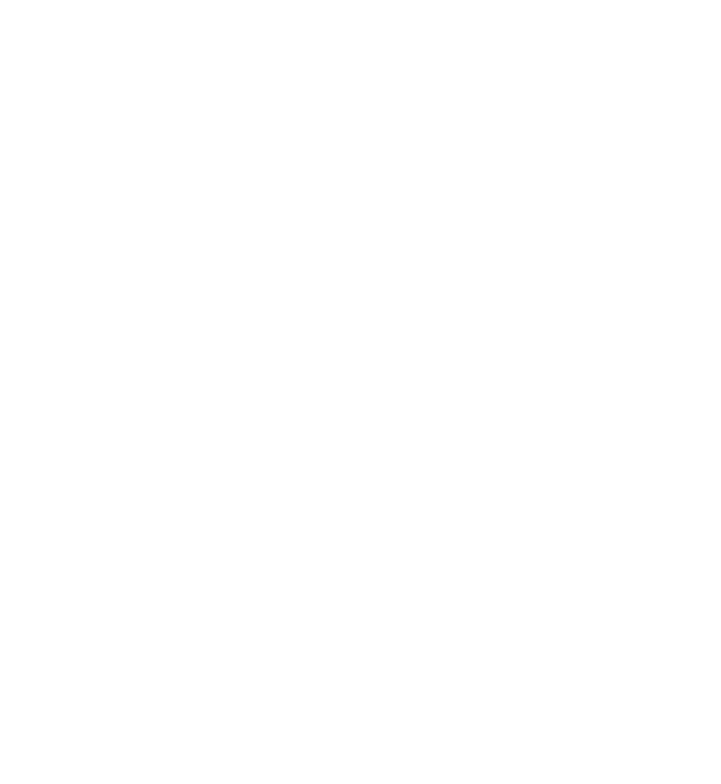
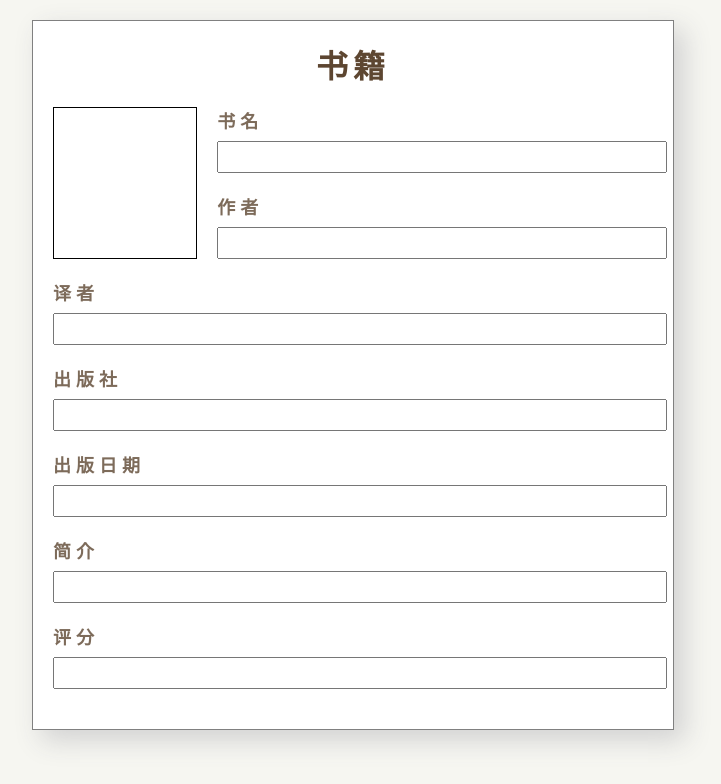
Before and after one commit to Forwhfang/SpringCloudHomework, a Vue app in the folder Vue/: page /modification in a window 1280 px wide. Shown: the top 784 px of the page, without its empty margins (287-1008 px from the left). Built offline with nearby package versions, Linux system fonts and the light colour scheme.

Commit message:
add: add /modification page

```diff
--- a/Vue/src/App.vue
+++ b/Vue/src/App.vue
@@ -5,6 +5,13 @@
 </template>
 
 <style>
+html, body, #app {
+  width: 100%;
+  height: 100%;
+  margin: 0;
+  padding: 0;
+}
+
 #app {
   font-family: Avenir, Helvetica, Arial, sans-serif;
   -webkit-font-smoothing: antialiased;
--- a/Vue/src/router/index.js
+++ b/Vue/src/router/index.js
@@ -1,6 +1,7 @@
 import Vue from 'vue'
 import VueRouter from 'vue-router'
 import Books from '../views/Books.vue'
+import Modification from '../views/Modification.vue'
 
 Vue.use(VueRouter)
 
@@ -14,7 +15,13 @@
     path: '/books',
     name: 'Books',
     component: Books
-  }
+  },
+  /* modification */
+  {
+    path: '/modification',
+    name: 'Modification',
+    component: Modification
+  },
 ]
 
 const router = new VueRouter({
--- /dev/null
+++ b/Vue/src/views/Modification.vue
@@ -0,0 +1,128 @@
+<template>
+    <div class="bg">
+        <div class="form">
+            <div class="form-head">{{title}}</div>
+
+            <div class="mandatory">
+            <div class="poster"></div>
+            <div class="text">
+                <div class="form-item">
+                <label class="item-label" for="name">书名</label>
+                <input class="item-input" id="name" v-model="name" />
+                </div>
+                <div class="form-item">
+                <label class="item-label" for="author">作者</label>
+                <input class="item-input" id="author" v-model="author" />
+                </div>
+            </div>
+            </div>
+
+            <div class="optional">
+            <div class="form-item">
+                <label class="item-label" for="translator">译者</label>
+                <input class="item-input" id="translator" v-model="translator" />
+            </div>
+            <div class="form-item">
+                <label class="item-label" for="press">出版社</label>
+                <input class="item-input" id="press" v-model="press" />
+            </div>
+            <div class="form-item">
+                <label class="item-label" for="pubdate">出版日期</label>
+                <input class="item-input" id="pubdate" v-model="pubdate" />
+            </div>
+            <div class="form-item">
+                <label class="item-label" for="quote">简介</label>
+                <input class="item-input" id="quote" v-model="quote" />
+            </div>
+            <div class="form-item">
+                <label class="item-label" for="star">评分</label>
+                <input class="item-input" id="star" v-model="star" />
+            </div>
+            </div>
+        </div>
+    </div>
+</template>
+
+<script>
+export default {
+    name: "Modification",
+    props: {
+        book: Object,
+    },
+    data() {
+        return {
+            title: '书籍',
+        }
+    },
+    watch: {
+        book(v) {
+            if (v) this.title = "修改"
+        }
+    }
+};
+</script>
+
+<style>
+.bg {
+    position: absolute;
+    top: 0;
+    left: 0;
+    width: 100%;
+    height: 100%;
+    background-color: #f6f6f1;
+}
+.form {
+    margin: 20px auto;
+    padding: 20px;
+
+    border: 1px solid gray;
+    box-shadow: 10px 10px 25px 1px lightgray;
+    background-color: white;
+
+    width: 600px;
+    min-width: 600px;
+}
+.form-head {
+    font-size: xx-large;
+    font-weight: bolder;
+    letter-spacing: 5px;
+    margin-bottom: 20px;
+    color: rgb(93, 70, 49);
+}
+.form-item {
+    margin-bottom: 20px;
+    display: flex;
+    flex-direction: column;
+    align-items: flex-start;
+}
+.item-label {
+    font-size: large;
+    font-weight: bold;
+    letter-spacing: 5px;
+    margin-bottom: 8px;
+    color: rgb(93, 70, 49, 0.8);
+}
+.item-input {
+    width: 100%;
+    height: 18px;
+    padding: 5px;
+}
+.mandatory {
+    display: flex;
+    flex-direction: row;
+    justify-content: center;
+    align-items: flex-start;
+}
+.poster {
+    width: 20px;
+    height: 150px;
+    margin-right: 20px;
+    margin-bottom: 20px;
+    flex-grow: 1;
+
+    border: 1px solid black;
+}
+.text {
+    flex-grow: 2;
+}
+</style>
```
